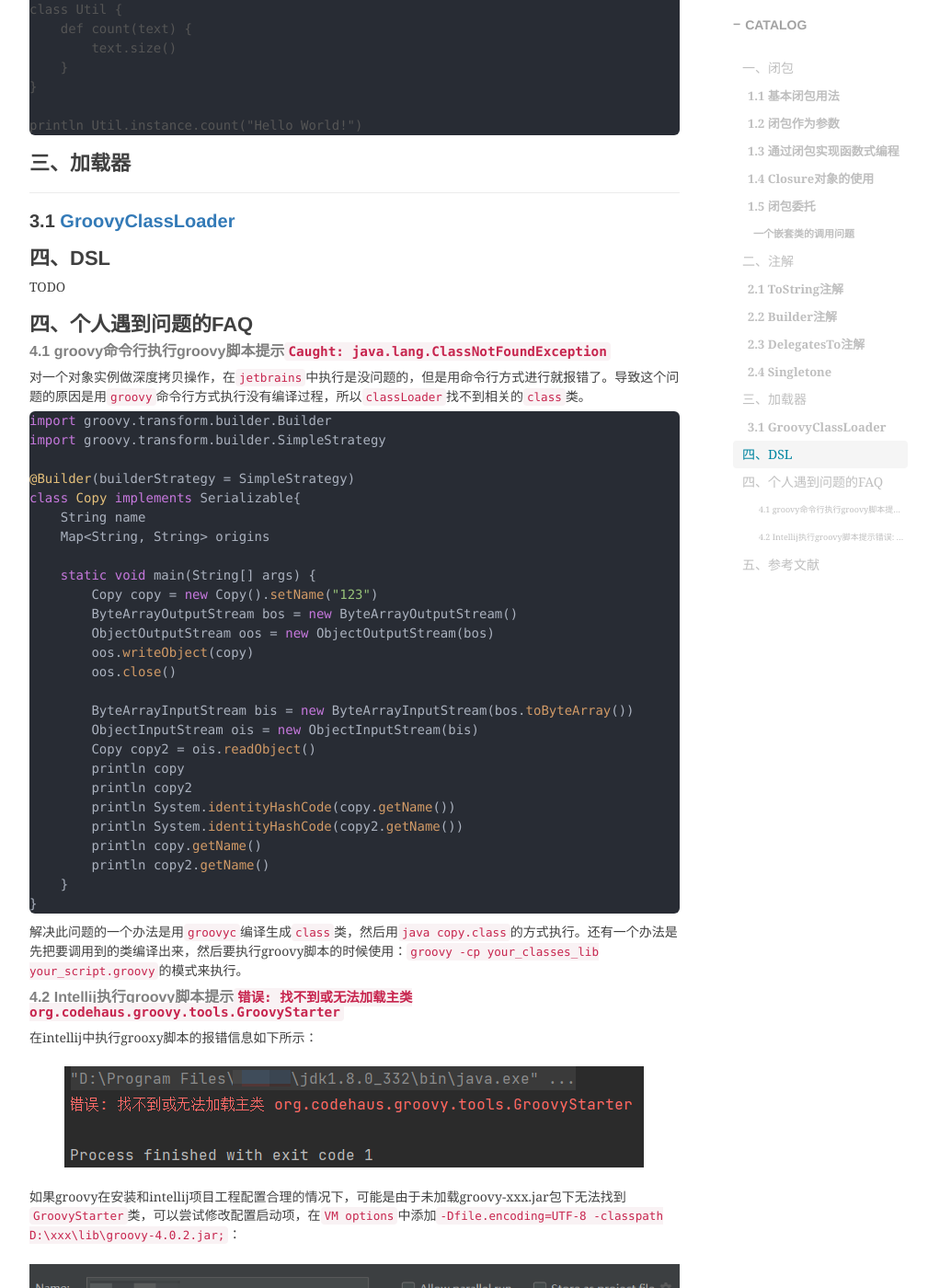
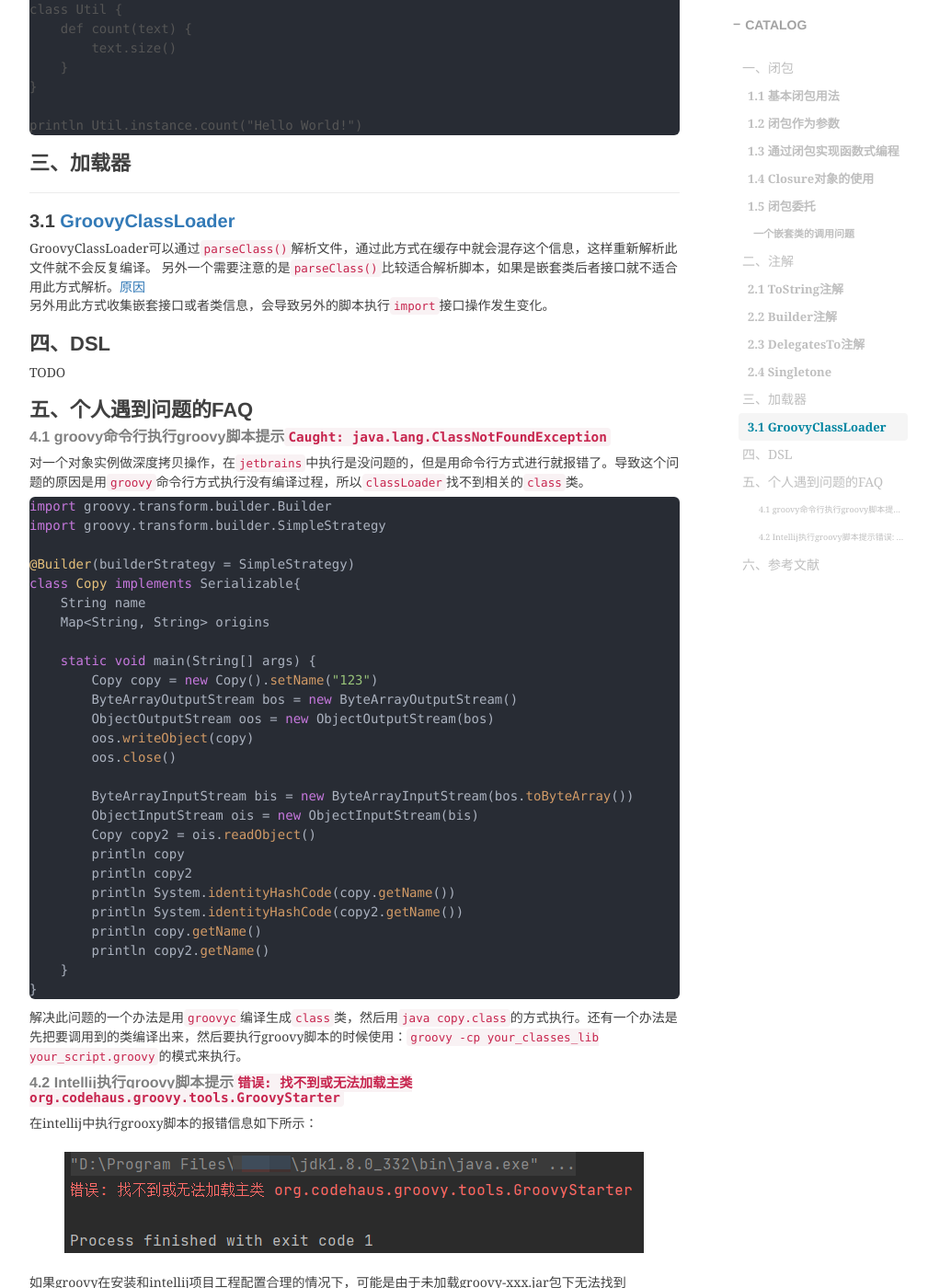
Before and after one commit to shihai1991/shihai1991.github.io, a Jekyll site: the page built from _posts/2023-03-01-groovy学习.md, in a window 1280 px wide and 1400 px high, scrolled down 6695 px. Shown: the whole window at 92% size, without its empty margins (233-1242 px from the left). Built offline with Jekyll 4.4.1, drawn with Linux system fonts in a browser that asks for light colours; nearby versions of some CDN libraries; comment, search, counter and statistics services are not loaded.

Commit message:
Update 2023-03-01-groovy学习.md

```diff
--- a/_posts/2023-03-01-groovy学习.md
+++ b/_posts/2023-03-01-groovy学习.md
@@ -323,11 +323,14 @@
 
 # 三、加载器
 ## 3.1 [GroovyClassLoader](http://groovy-lang.org/integrating.html#groovyclassloader)
+GroovyClassLoader可以通过`parseClass()`解析文件，通过此方式在缓存中就会混存这个信息，这样重新解析此文件就不会反复编译。
+另外一个需要注意的是`parseClass()`比较适合解析脚本，如果是嵌套类后者接口就不适合用此方式解析。[原因](https://issues.apache.org/jira/projects/GROOVY/issues/GROOVY-11117?filter=allopenissues)
+另外用此方式收集嵌套接口或者类信息，会导致另外的脚本执行`import`接口操作发生变化。
 
 # 四、DSL
 TODO
 
-# 四、个人遇到问题的FAQ
+# 五、个人遇到问题的FAQ
 
 #### 4.1 groovy命令行执行groovy脚本提示`Caught: java.lang.ClassNotFoundException`
 对一个对象实例做深度拷贝操作，在`jetbrains`中执行是没问题的，但是用命令行方式进行就报错了。导致这个问题的原因是用`groovy`命令行方式执行没有编译过程，所以`classLoader`找不到相关的`class`类。
@@ -367,7 +370,7 @@
 如果groovy在安装和intellij项目工程配置合理的情况下，可能是由于未加载groovy-xxx.jar包下无法找到`GroovyStarter`类，可以尝试修改配置启动项，在`VM options`中添加`-Dfile.encoding=UTF-8 -classpath D:\xxx\lib\groovy-4.0.2.jar;`：
 ![]({{site.baseurl}}/img/2023/Q1/20230323-IDE执行groovy脚本配置修改.png)
 
-# 五、参考文献
+# 六、参考文献
 - [java闭包必看](https://zhuanlan.zhihu.com/p/357864072)
 - [一杆到底：DSL 领域特定语言](https://developer.aliyun.com/article/885778#slide-19)
 - [Building.modern(DSLs).with(Groovy)](https://github.com/melix/devoxxbe2015-groovy-dsls/blob/7e6d2abacdc2d531fd70f8cebb35e1904049a3ac/src/docs/asciidoc/index.adoc)
```
